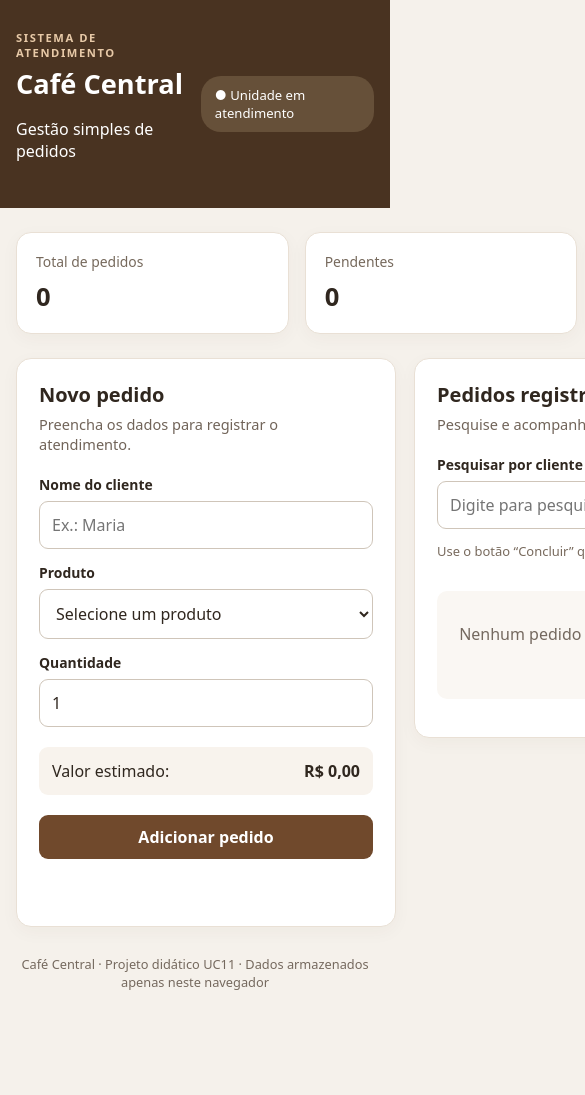
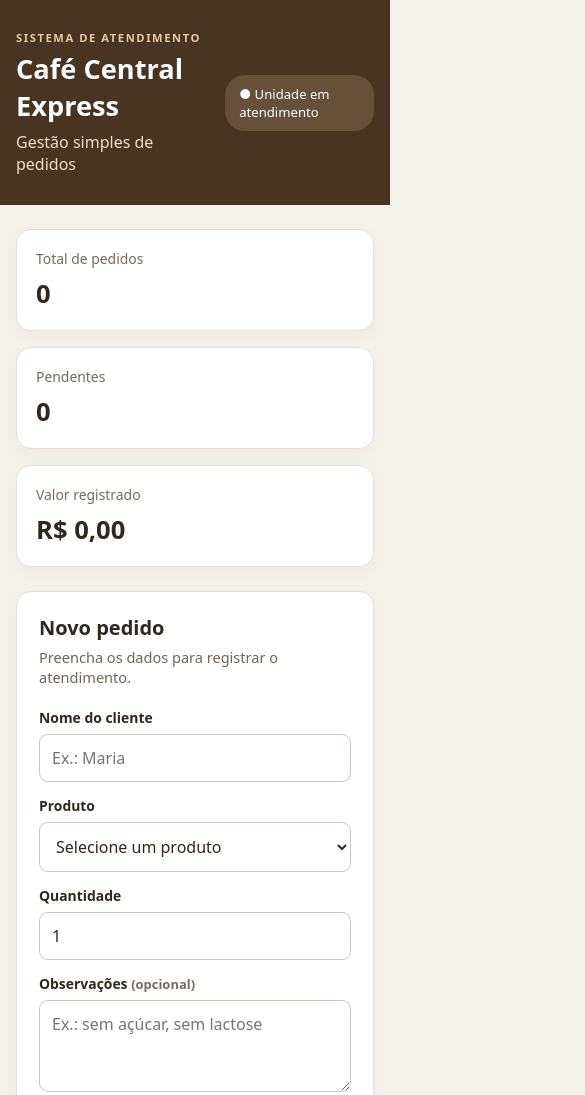
Before and after one commit to EnzoBat/atividade-dos-inferno-do-dia-17-do-11, a plain HTML site: page index.html in a window 390 px wide. Shown: the top 1095 px of the page, 585 px wide, since content can reach past the window. Before the commit the page ends 1019 px from the top, so only its background shows below. Drawn offline with Linux system fonts and the light colour scheme.

Commit message:
Versão do aluno: observações, persistência e ajustes mobile

```diff
--- a/aluno/style.css
+++ b/aluno/style.css
@@ -1,47 +1,284 @@
 /* Café Central — estilos simples, organizados por seção. */
-:root { font-family: system-ui,-apple-system,"Segoe UI",sans-serif; color:#30271f; background:#f5f1eb; font-synthesis:none; }
-* { box-sizing:border-box; }
-body { margin:0; }
-.container { width:min(1120px,calc(100% - 32px)); margin-inline:auto; }
-.topo { background:#493321; color:white; padding:30px 0; }
-.topo-conteudo { display:flex; justify-content:space-between; align-items:center; gap:16px; }
-.sobretitulo { margin:0 0 5px; letter-spacing:.14em; font-size:.7rem; color:#e7c9a7; font-weight:700; }
-h1 { margin:0; font-size:clamp(1.7rem,3vw,2.4rem); }
-.subtitulo { color:#f0ddc8; margin:7px 0 0; }
-.indicador { background:#665039; padding:10px 14px; border-radius:20px; font-size:.82rem; }
-.resumo { display:grid; grid-template-columns:repeat(3,minmax(0,1fr)); gap:16px; margin:24px 0; }
-.indicador-card,.painel { background:white; border:1px solid #e9e0d5; border-radius:15px; box-shadow:0 5px 18px #4d38200a; }
-.indicador-card { padding:19px; display:flex; flex-direction:column; gap:8px; }
-.indicador-card span { color:#76695c; font-size:.87rem; }
-.indicador-card strong { font-size:1.6rem; }
-.colunas { display:grid; grid-template-columns:380px minmax(0,1fr); gap:18px; align-items:start; }
-.painel { padding:22px; }
-.painel-cabecalho h2 { margin:0 0 6px; font-size:1.25rem; }
-.painel-cabecalho p { margin:0 0 21px; color:#716459; font-size:.91rem; }
-label { display:block; margin:14px 0 7px; font-weight:650; font-size:.87rem; }
-input,select { display:block; width:100%; padding:12px; border:1px solid #cfc5b9; border-radius:9px; font:inherit; color:inherit; background:#fff; }
-input:focus-visible,select:focus-visible,button:focus-visible { outline:3px solid #d5a36a; outline-offset:2px; }
-.previsao { display:flex; justify-content:space-between; gap:10px; margin:20px 0; padding:13px; border-radius:9px; background:#f8f3ed; }
-.botao { border:0; padding:11px 15px; border-radius:9px; font:inherit; font-weight:700; cursor:pointer; }
-.botao-primario { background:#70492c; color:white; width:100%; }
-.botao-primario:hover { background:#56361f; }
-.botao-secundario { background:#e9f2e9; color:#23542e; }
-.botao:disabled { cursor:not-allowed; opacity:.55; }
-.mensagem { min-height:1.2em; color:#355e37; font-size:.88rem; }
-.mensagem.erro { color:#9d2727; }
-.ajuda { font-size:.81rem; color:#786a5d; }
-.lista-pedidos { display:grid; gap:12px; margin-top:15px; }
-.pedido { padding:15px; border:1px solid #e6ddd2; border-radius:12px; background:#fffdfb; }
-.pedido-topo { display:flex; justify-content:space-between; align-items:center; gap:10px; }
-.pedido h3 { margin:0; font-size:1rem; }
-.pedido p { margin:8px 0; color:#65574b; font-size:.88rem; }
-.pedido-rodape { display:flex; justify-content:space-between; align-items:center; gap:12px; margin-top:12px; }
-.etiqueta { display:inline-block; padding:5px 9px; border-radius:20px; font-size:.76rem; font-weight:700; background:#fff1d6; color:#87590b; }
+:root {
+  font-family: system-ui, -apple-system, "Segoe UI", sans-serif;
+  color: #30271f;
+  background: #f5f1eb;
+  font-synthesis: none;
+}
 
-.vazio { padding:32px 12px; text-align:center; color:#74695f; background:#faf7f3; border-radius:10px; }
-.rodape { text-align:center; padding:28px 16px; color:#75695e; font-size:.8rem; }
+* {
+  box-sizing: border-box;
+}
+
+body {
+  margin: 0;
+}
+
+.container {
+  width: min(1120px, calc(100% - 32px));
+  margin-inline: auto;
+}
+
+.topo {
+  background: #493321;
+  color: white;
+  padding: 30px 0;
+}
+
+.topo-conteudo {
+  display: flex;
+  justify-content: space-between;
+  align-items: center;
+  gap: 16px;
+}
+
+.sobretitulo {
+  margin: 0 0 5px;
+  letter-spacing: .14em;
+  font-size: .7rem;
+  color: #e7c9a7;
+  font-weight: 700;
+}
+
+h1 {
+  margin: 0;
+  font-size: clamp(1.7rem, 3vw, 2.4rem);
+}
+
+.subtitulo {
+  color: #f0ddc8;
+  margin: 7px 0 0;
+}
+
+.indicador {
+  background: #665039;
+  padding: 10px 14px;
+  border-radius: 20px;
+  font-size: .82rem;
+}
+
+.resumo {
+  display: grid;
+  grid-template-columns: repeat(3, minmax(0, 1fr));
+  gap: 16px;
+  margin: 24px 0;
+}
+
+.indicador-card,
+.painel {
+  background: white;
+  border: 1px solid #e9e0d5;
+  border-radius: 15px;
+  box-shadow: 0 5px 18px #4d38200a;
+}
+
+.indicador-card {
+  padding: 19px;
+  display: flex;
+  flex-direction: column;
+  gap: 8px;
+}
+
+.indicador-card span {
+  color: #76695c;
+  font-size: .87rem;
+}
+
+.indicador-card strong {
+  font-size: 1.6rem;
+}
+
+.colunas {
+  display: grid;
+  grid-template-columns: 380px minmax(0, 1fr);
+  gap: 18px;
+  align-items: start;
+}
+
+.painel {
+  padding: 22px;
+}
+
+.painel-cabecalho h2 {
+  margin: 0 0 6px;
+  font-size: 1.25rem;
+}
+
+.painel-cabecalho p {
+  margin: 0 0 21px;
+  color: #716459;
+  font-size: .91rem;
+}
+
+label {
+  display: block;
+  margin: 14px 0 7px;
+  font-weight: 650;
+  font-size: .87rem;
+}
+
+input,
+select,
+textarea {
+  display: block;
+  width: 100%;
+  padding: 12px;
+  border: 1px solid #cfc5b9;
+  border-radius: 9px;
+  font: inherit;
+  color: inherit;
+  background: #fff;
+}
+
+textarea {
+  min-height: 82px;
+  resize: vertical;
+}
+
+input:focus-visible,
+select:focus-visible,
+textarea:focus-visible,
+button:focus-visible {
+  outline: 3px solid #d5a36a;
+  outline-offset: 2px;
+}
+
+.previsao {
+  display: flex;
+  justify-content: space-between;
+  gap: 10px;
+  margin: 20px 0;
+  padding: 13px;
+  border-radius: 9px;
+  background: #f8f3ed;
+}
+
+.botao {
+  border: 0;
+  padding: 11px 15px;
+  border-radius: 9px;
+  font: inherit;
+  font-weight: 700;
+  cursor: pointer;
+}
+
+.botao-primario {
+  background: #70492c;
+  color: white;
+  width: 100%;
+}
+
+.botao-primario:hover {
+  background: #56361f;
+}
+
+.botao-secundario {
+  background: #e9f2e9;
+  color: #23542e;
+}
+
+.botao:disabled {
+  cursor: not-allowed;
+  opacity: .55;
+}
+
+.mensagem {
+  min-height: 1.2em;
+  color: #355e37;
+  font-size: .88rem;
+}
+
+.mensagem.erro {
+  color: #9d2727;
+}
+
+.ajuda {
+  font-size: .81rem;
+  color: #786a5d;
+}
+
+.lista-pedidos {
+  display: grid;
+  gap: 12px;
+  margin-top: 15px;
+}
+
+.pedido {
+  padding: 15px;
+  border: 1px solid #e6ddd2;
+  border-radius: 12px;
+  background: #fffdfb;
+}
+
+.pedido-topo {
+  display: flex;
+  justify-content: space-between;
+  align-items: center;
+  gap: 10px;
+}
+
+.pedido h3 {
+  margin: 0;
+  font-size: 1rem;
+}
+
+.pedido p {
+  margin: 8px 0;
+  color: #65574b;
+  font-size: .88rem;
+}
+
+.pedido-observacao {
+  margin: 8px 0;
+  padding: 8px 10px;
+  border-left: 3px solid #d5a36a;
+  border-radius: 4px;
+  background: #f8f3ed;
+  color: #65574b;
+  font-size: .86rem;
+}
+
+.pedido-rodape {
+  display: flex;
+  justify-content: space-between;
+  align-items: center;
+  gap: 12px;
+  margin-top: 12px;
+}
+
+.etiqueta {
+  display: inline-block;
+  padding: 5px 9px;
+  border-radius: 20px;
+  font-size: .76rem;
+  font-weight: 700;
+  background: #fff1d6;
+  color: #87590b;
+}
+
+.vazio {
+  padding: 32px 12px;
+  text-align: center;
+  color: #74695f;
+  background: #faf7f3;
+  border-radius: 10px;
+}
+
+.rodape {
+  text-align: center;
+  padding: 28px 16px;
+  color: #75695e;
+  font-size: .8rem;
+}
 
 @media (max-width:650px) {
-  .colunas { width:850px; }
-  .resumo { width:850px; }
+  .colunas {
+    grid-template-columns: 1fr;
+    width: auto;
+  }
+
+  .resumo {
+    grid-template-columns: 1fr;
+    width: auto;
+  }
 }
--- a/index.html
+++ b/index.html
@@ -1,18 +1,23 @@
 <!doctype html>
 <html lang="pt-BR">
+
 <head>
   <meta charset="UTF-8">
   <meta name="viewport" content="width=device-width, initial-scale=1">
   <meta name="description" content="Sistema didático de pedidos do Café Central">
-  <title>Café Central | Pedidos</title>
+  <title>Café Central Express | Pedidos</title>
   <link rel="stylesheet" href="aluno/style.css">
   <script src="aluno/script.js" defer></script>
 </head>
+
 <body>
   <header class="topo">
     <div class="container topo-conteudo">
-      <div><p class="sobretitulo">SISTEMA DE ATENDIMENTO</p><h1>Café Central</h1><p class="sub
-        titulo">Gestão simples de pedidos</p></div>
+      <div>
+        <p class="sobretitulo">SISTEMA DE ATENDIMENTO</p>
+        <h1>Café Central Express</h1>
+        <p class="subtitulo">Gestão simples de pedidos</p>
+      </div>
       <span class="indicador">● Unidade em atendimento</span>
     </div>
   </header>
@@ -24,7 +29,10 @@
     </section>
     <div class="colunas">
       <section class="painel" aria-labelledby="tituloCadastro">
-        <div class="painel-cabecalho"><h2 id="tituloCadastro">Novo pedido</h2><p>Preencha os dados para registrar o atendimento.</p></div>
+        <div class="painel-cabecalho">
+          <h2 id="tituloCadastro">Novo pedido</h2>
+          <p>Preencha os dados para registrar o atendimento.</p>
+        </div>
         <form id="formPedido" novalidate>
           <label for="cliente">Nome do cliente</label>
           <input id="cliente" name="cliente" type="text" maxlength="60" placeholder="Ex.: Maria" required>
@@ -38,6 +46,8 @@
           </select>
           <label for="quantidade">Quantidade</label>
           <input id="quantidade" name="quantidade" type="number" min="1" max="30" step="1" value="1" required>
+          <label for="observacao">Observações <span class="ajuda">(opcional)</span></label>
+          <textarea id="observacao" name="observacao" maxlength="180" rows="3" placeholder="Ex.: sem açúcar, sem lactose"></textarea>
 
           <div class="previsao">Valor estimado: <strong id="previsaoValor">R$ 0,00</strong></div>
           <button id="adicionarPedido" class="botao botao-primario" type="submit">Adicionar pedido</button>
@@ -45,7 +55,10 @@
         </form>
       </section>
       <section class="painel painel-lista" aria-labelledby="tituloLista">
-        <div class="painel-cabecalho"><h2 id="tituloLista">Pedidos registrados</h2><p>Pesquise e acompanhe os pedidos do atendimento.</p></div>
+        <div class="painel-cabecalho">
+          <h2 id="tituloLista">Pedidos registrados</h2>
+          <p>Pesquise e acompanhe os pedidos do atendimento.</p>
+        </div>
         <label for="pesquisa">Pesquisar por cliente ou produto</label>
         <input id="pesquisa" type="search" placeholder="Digite para pesquisar...">
         <p class="ajuda">Use o botão “Concluir” quando o pedido estiver pronto.</p>
@@ -55,4 +68,5 @@
   </main>
   <footer class="rodape">Café Central · Projeto didático UC11 · Dados armazenados apenas neste navegador</footer>
 </body>
+
 </html>
```
Also changed, not shown: aluno/script.js (+24 -4 lines).
